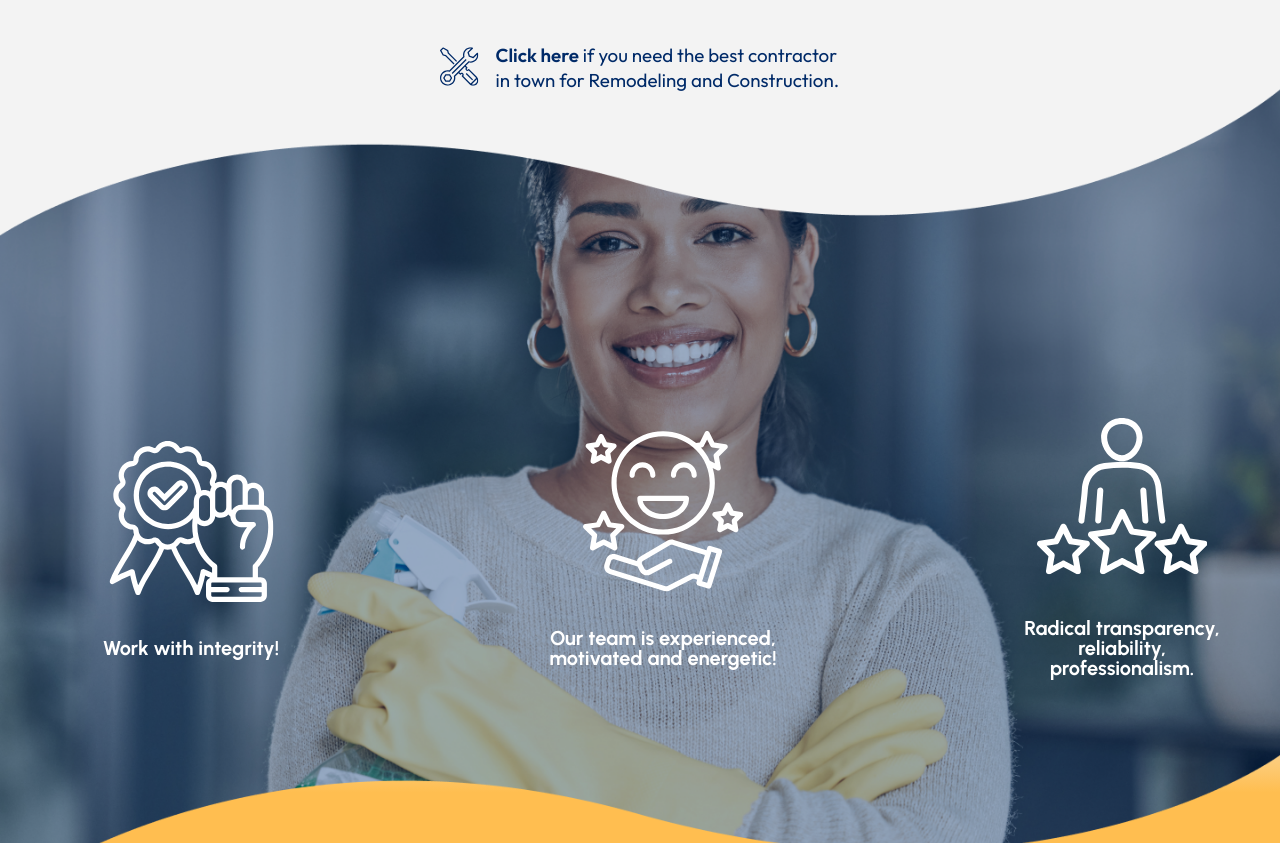
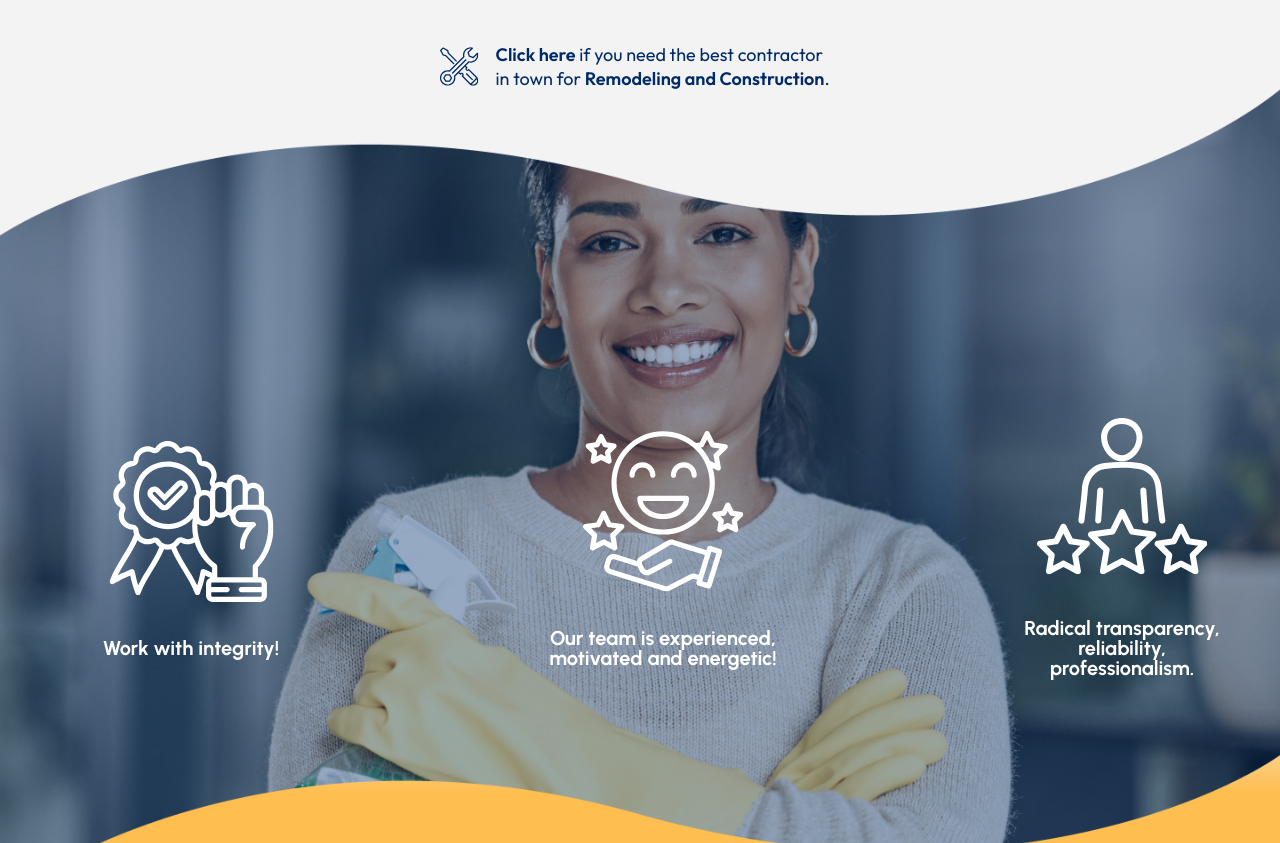
Before and after one commit to flaviasiv/6th-avenue, a website: page index.html in a window 1280 px wide. Shown: the part 2513-3356 px from the top of the page. Drawn offline with nearby package versions, Linux system fonts and the light colour scheme; files whose address does not match are found by name.

Commit message:
constructor link add .

```diff
--- a/index.html
+++ b/index.html
@@ -135,7 +135,7 @@
                   </clipPath>
                   </defs>
                   </svg>
-                <a href="www.maxwconstruction.com" target="_blank" rel="noopener noreferrer"><span style="font-weight:bold;">Click here</span> if you need the best contractor in town for Remodeling and Construction.
+                <a href="https://maxwconstruction.com/" target="_blank"><span style="font-weight:bold;">Click here</span> if you need the best contractor in town for <span style="font-weight:bold;"> Remodeling and Construction</span>.
               </a>
             </div>
           </div>
--- a/style.css
+++ b/style.css
@@ -689,7 +689,7 @@ padding-bottom: 0px;
     height: 37px;
     color: var(--6th-blue-primary, #002A68);
     font-family: 'Outfit', sans-serif;
-    font-size: 18.787px;
+    font-size: 18px;
     font-style: normal;
     font-weight: 400;
     line-height: 130%;
```
